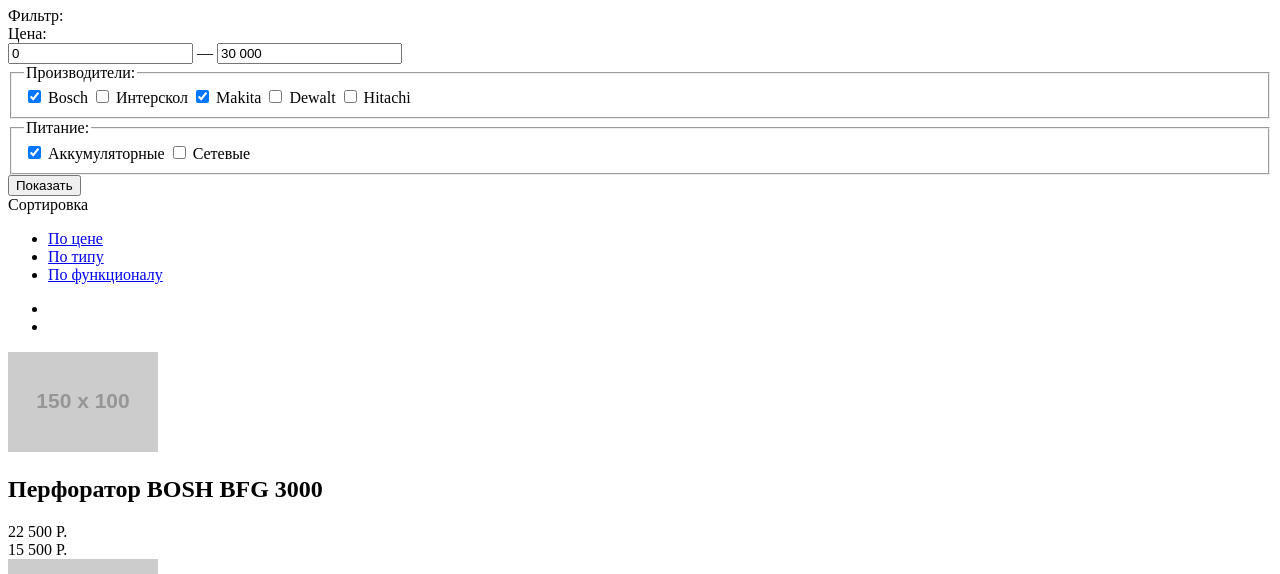
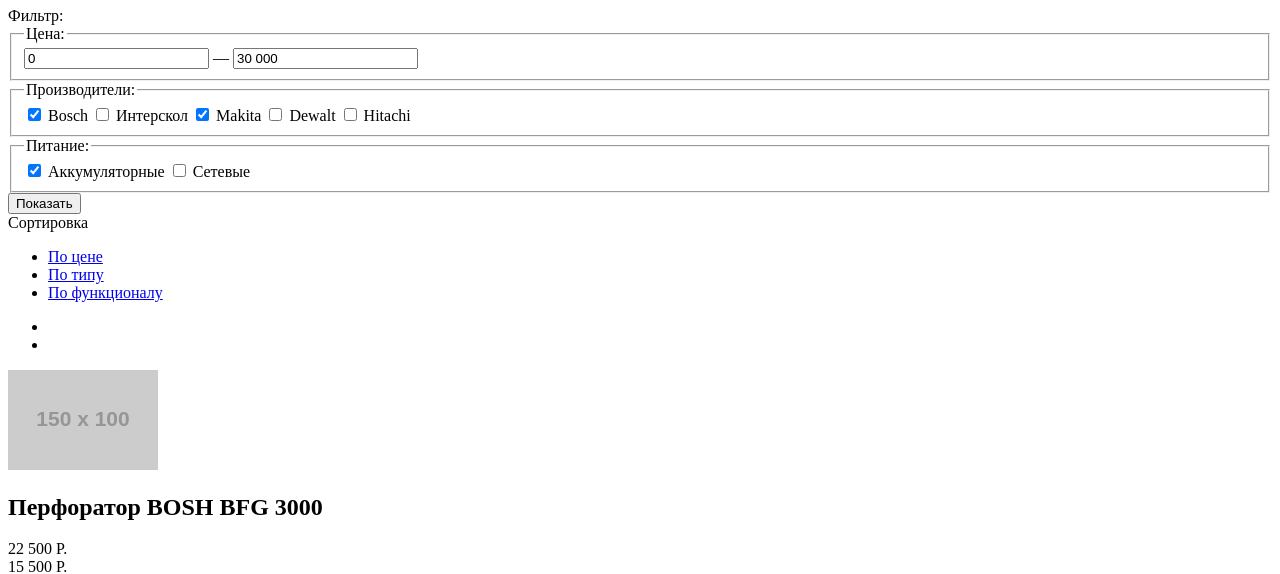
Before and after one commit to Mempfis/315589-technomart, a plain HTML site: page catalog.html in a window 1280 px wide. Shown: the part 526-1100 px from the top of the page. Drawn offline with Linux system fonts and the light colour scheme; placeholder pictures from the web are drawn by us.

Commit message:
Правки.

```diff
--- a/catalog.html
+++ b/catalog.html
@@ -92,8 +92,8 @@
         <div class="filter">
             <div class="search-filter">Фильтр:</div>
             <form action="https://echo.htmlacademy.ru" method="get">
-                <div class="range-filter">
-                    <div class="filter-price">Цена:</div>
+                <fieldset class="range-filter">
+                    <legend>Цена:</legend>
                     <div class="price range">
                         <div class="scale">
                             <div class="bar"></div>
@@ -105,7 +105,7 @@
                         <input class="min-price" type="text" value="0"> —
                         <input class="max-price" type="text" value="30 000">
                     </div>
-                </div>
+                </fieldset>
                 <fieldset class="manufacturers">
                     <legend>Производители:</legend>
                     <input type="checkbox" id="bosch" checked>
```
